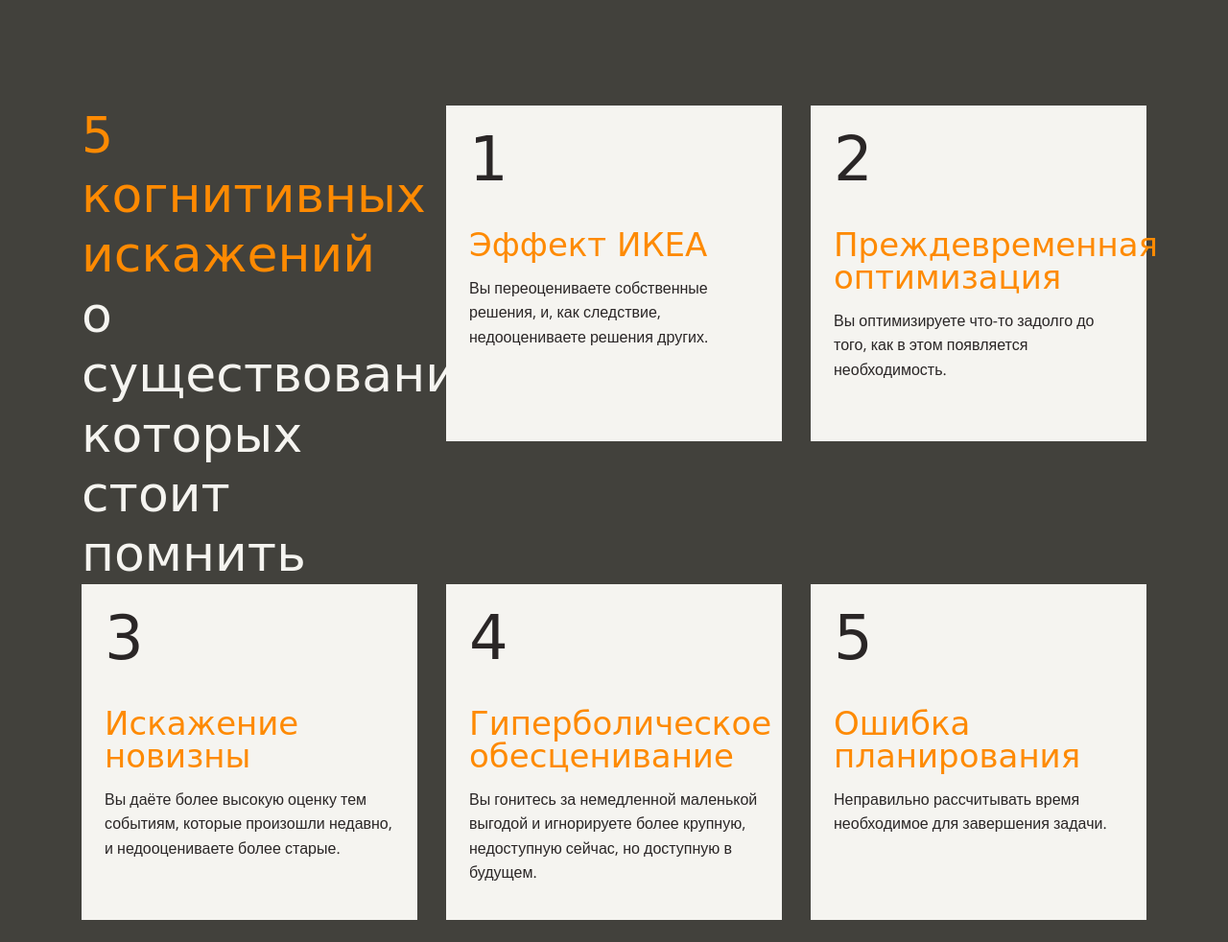
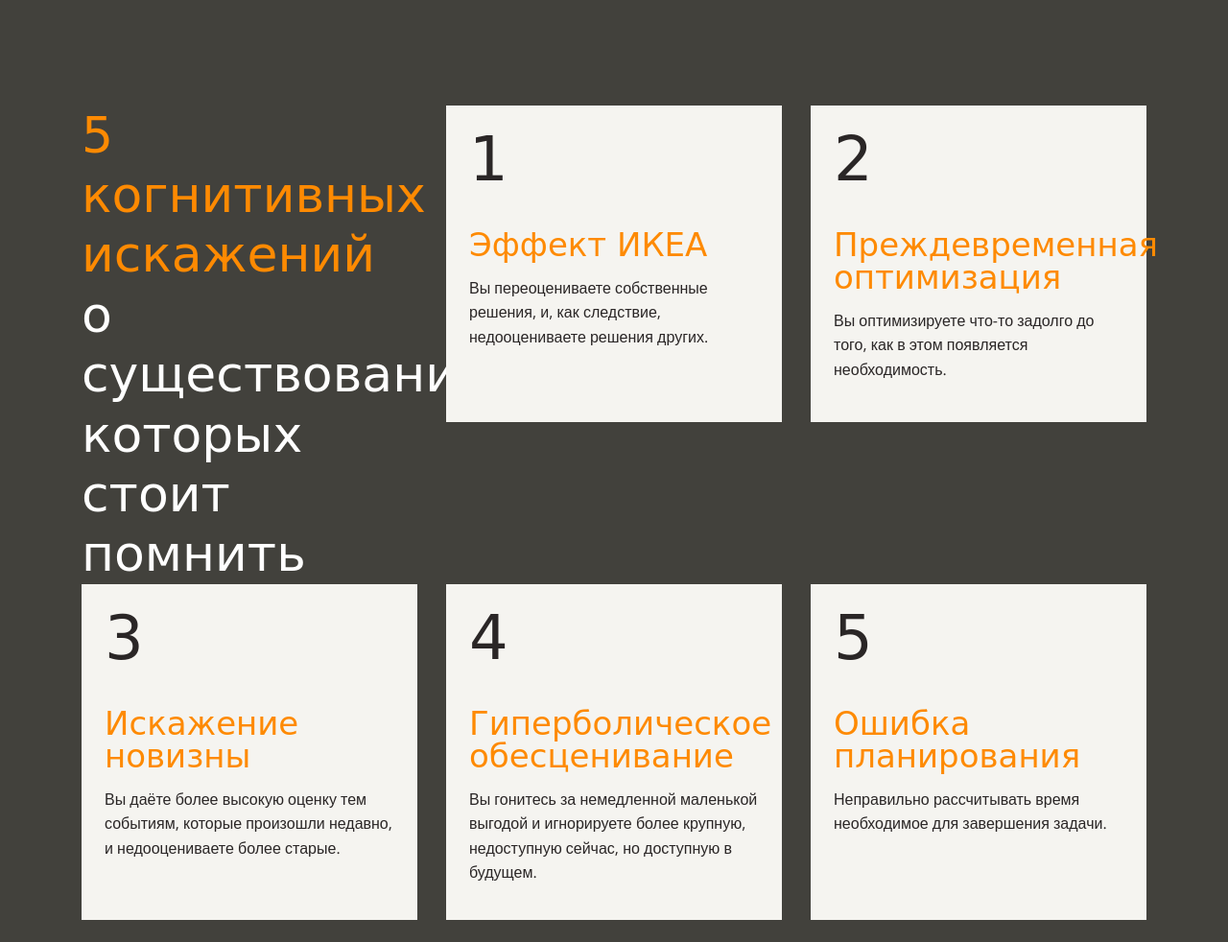
Before and after one commit to pershin-daniil/layout-designer-project-lvl1, a website: page src/index.html in a window 1280 px wide. Shown: the part 1800-2782 px from the top of the page at 96% size. Drawn offline with nearby package versions, Linux system fonts and the light colour scheme; grey boxes are pictures that could not be loaded; files whose address does not match are found by name; a web font is replaced by a local one.

Commit message:
fix: update navigation section

```diff
--- a/src/index.html
+++ b/src/index.html
@@ -61,7 +61,7 @@
           </h2>
         </div>
         <a href="#ikea-effect">
-          <div class="card">
+          <div class="card card-up-line">
             <p class="num">1</p>
             <p class="title">Эффект ИКЕА</p>
             <p class="text">Вы переоцениваете собственные решения, и, как следствие, недооцениваете решения
@@ -69,7 +69,7 @@
           </div>
         </a>
         <a href="#opt">
-          <div class="card">
+          <div class="card card-up-line">
             <p class="num">2</p>
             <p class="title">Преждевременная оптимизация</p>
             <p class="text">Вы оптимизируете что-то задолго до того, как в этом появляется необходимость.
--- a/src/styles/style.css
+++ b/src/styles/style.css
@@ -316,8 +316,6 @@ a {
 
 }
 
-
-
 .card {
   display: block;
   width: 302px;
@@ -325,6 +323,10 @@ a {
   padding: 24px;
   background-color: #f5f4f0;
   margin-bottom: 20px;
+}
+
+.card-up-line {
+  height: 282px;
 }
 
 .table h2 {
@@ -339,7 +341,7 @@ div .table {
 }
 
 h2 .light {
-  color: #f5f4f0;
+  color: #fff;
 }
 
 .card p {
```
